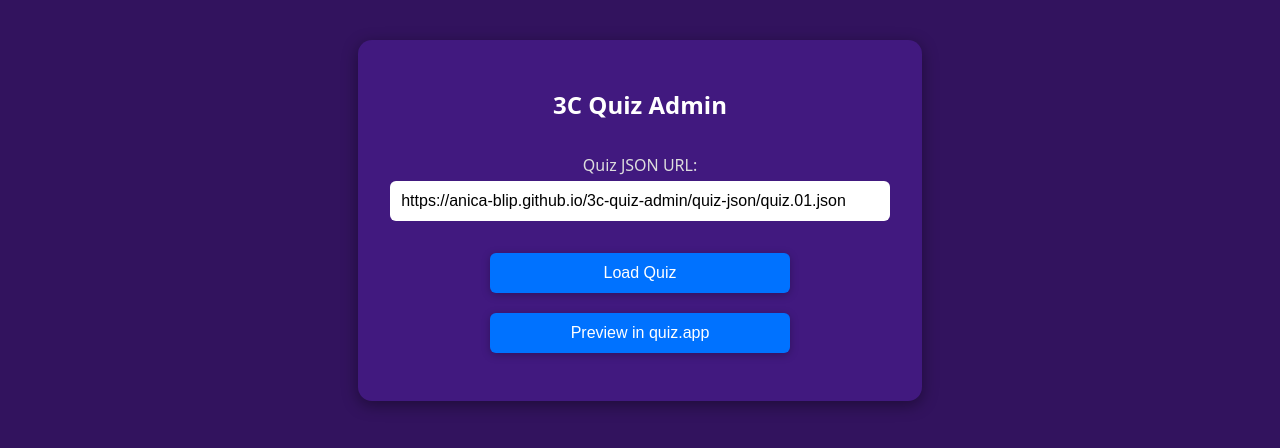
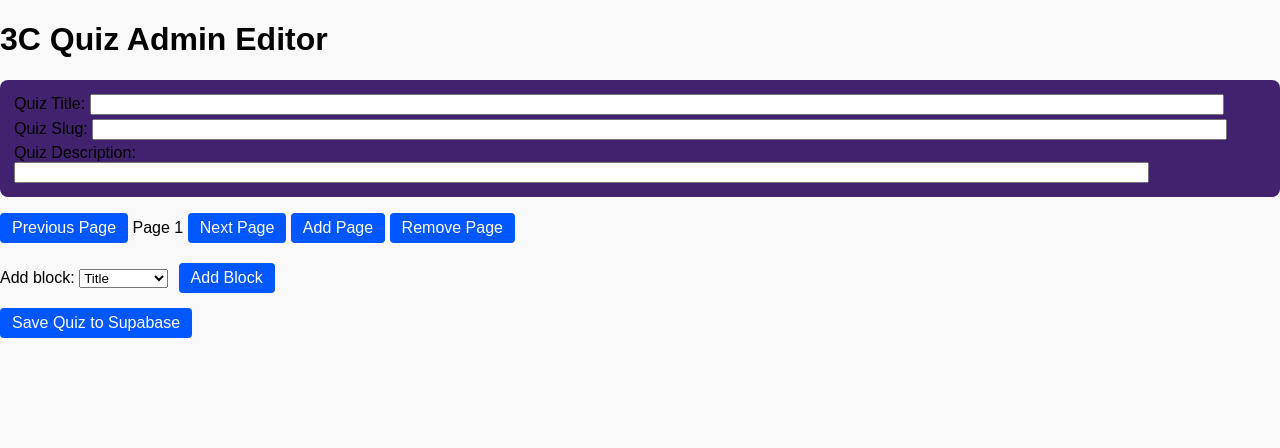
Before and after one commit to Anica-blip/3c-quiz-admin, a plain HTML site: page admin.html in a window 1280 px wide. Drawn offline with nearby package versions, Linux system fonts and the light colour scheme.

Commit message:
Update admin.html

```diff
--- a/admin.html
+++ b/admin.html
@@ -2,165 +2,60 @@
 <html lang="en">
 <head>
   <meta charset="UTF-8">
-  <title>3C Quiz Admin</title>
+  <title>3C Quiz Admin Editor</title>
   <meta name="viewport" content="width=device-width,initial-scale=1.0">
+  <link rel="stylesheet" href="admin.css">
+  <script src="https://cdn.jsdelivr.net/npm/@supabase/supabase-js"></script>
   <style>
-    body {
-      font-family: system-ui, sans-serif;
-      background: #32135e;
-      color: #fff;
-      margin: 0;
-      padding: 0;
-      min-height: 100vh;
-      display: flex;
-      flex-direction: column;
-      align-items: center;
-      box-sizing: border-box;
-    }
-    .container {
-      background: #41197f;
-      border-radius: 14px;
-      box-shadow: 0 4px 16px #0006;
-      padding: 2em 2em 2em 2em;
-      margin-top: 2.5em;
-      max-width: 500px;
-      width: 95vw;
-      display: flex;
-      flex-direction: column;
-      align-items: center;
-    }
-    h1 {
-      font-size: 1.5em;
-      margin-bottom: 0.7em;
-      text-align: center;
-      font-weight: bold;
-    }
-    label {
-      font-size: 1em;
-      margin-top: 1em;
-      margin-bottom: 0.3em;
-      display: block;
-      color: #ddd;
-    }
-    input[type="text"], input[type="url"] {
-      width: 100%;
-      padding: 0.7em;
-      border-radius: 6px;
-      border: none;
-      font-size: 1em;
-      margin-bottom: 0.8em;
-      box-sizing: border-box;
-    }
-    .btn, .preview-btn {
-      background: #0072ff;
-      color: #fff;
-      font-size: 1em;
-      padding: 0.7em 2em;
-      border-radius: 6px;
-      border: none;
-      cursor: pointer;
-      margin-top: 1.2em;
-      box-shadow: 0 2px 8px #0004;
-      transition: background 0.2s;
-      width: 100%;
-      max-width: 300px;
-      display: block;
-    }
-    .btn:active,
-    .btn:hover,
-    .preview-btn:active,
-    .preview-btn:hover { background: #005bb5; }
-    .error {
-      margin-top: 1em;
-      color: #ffb4b4;
-      font-size: 1em;
-      font-weight: bold;
-      text-align: center;
-    }
-    .quiz-preview {
-      margin-top: 2em;
-      width: 100%;
-      min-height: 350px;
-      border: 1px solid #666;
-      border-radius: 8px;
-      background: #250e44;
-      box-shadow: 0 4px 16px #0006;
-      display: none;
-    }
-    @media (max-width: 600px) {
-      .container {
-        padding: 1em;
-      }
-      .quiz-preview {
-        min-height: 220px;
-      }
-    }
+    .block-row { display: flex; gap: 10px; margin-bottom: 8px; }
+    .block-row input { width: 90px; }
+    .block-row select { width: 110px; }
+    .block-row button { margin-left: 6px; }
+    .block-list { margin-bottom: 20px; }
+    .page-controls { margin: 12px 0; }
+    .add-block-controls { margin-bottom: 15px; }
+    .quiz-meta { background: #42216e; border-radius: 8px; padding: 10px 14px; margin-bottom: 16px; }
+    .quiz-meta label { display: block; margin: 4px 0; }
+    .quiz-meta input { width: 90%; }
+    .save-success { color: #9f9; margin-bottom: 10px; }
+    .save-error { color: #f99; margin-bottom: 10px; }
   </style>
 </head>
 <body>
   <div class="container">
-    <h1>3C Quiz Admin</h1>
-    <label for="quiz-url">Quiz JSON URL:</label>
-    <input type="url" id="quiz-url" placeholder="Paste your quiz JSON URL here" value="https://anica-blip.github.io/3c-quiz-admin/quiz-json/quiz.01.json">
-    <button class="btn" id="load-quiz-btn">Load Quiz</button>
-    <button class="preview-btn" id="preview-quizapp-btn">Preview in quiz.app</button>
-    <div class="error" id="error-msg"></div>
-    <pre id="quiz-json-view" style="width:100%;overflow-x:auto;background:#200b36;border-radius:8px;color:#fff;padding:1em;display:none;"></pre>
-    <div class="quiz-preview" id="quiz-app-preview">
-      <!-- Quiz app will be loaded here via iframe -->
+    <h1>3C Quiz Admin Editor</h1>
+    <div id="quiz-meta" class="quiz-meta">
+      <label>Quiz Title: <input type="text" id="quiz-title"></label>
+      <label>Quiz Slug: <input type="text" id="quiz-slug"></label>
+      <label>Quiz Description: <input type="text" id="quiz-description"></label>
+    </div>
+    <div class="page-controls">
+      <button id="prev-page">Previous Page</button>
+      <span id="page-indicator">Page 1</span>
+      <button id="next-page">Next Page</button>
+      <button id="add-page">Add Page</button>
+      <button id="remove-page">Remove Page</button>
+    </div>
+    <div id="blocks-list" class="block-list"></div>
+    <div class="add-block-controls">
+      <label>Add block:
+        <select id="new-block-type">
+          <option value="title">Title</option>
+          <option value="description">Description</option>
+          <option value="question">Question</option>
+          <option value="answerA">Answer A</option>
+          <option value="answerB">Answer B</option>
+          <option value="answerC">Answer C</option>
+          <option value="answerD">Answer D</option>
+        </select>
+        <button id="add-block">Add Block</button>
+      </label>
+    </div>
+    <div>
+      <button id="save-quiz">Save Quiz to Supabase</button>
+      <div id="save-status"></div>
     </div>
   </div>
-  <script>
-    const quizUrlInput = document.getElementById('quiz-url');
-    const loadBtn = document.getElementById('load-quiz-btn');
-    const previewBtn = document.getElementById('preview-quizapp-btn');
-    const errorMsg = document.getElementById('error-msg');
-    const quizJsonView = document.getElementById('quiz-json-view');
-    const quizAppPreview = document.getElementById('quiz-app-preview');
-
-    // Load and display raw quiz JSON
-    loadBtn.onclick = async function() {
-      const url = quizUrlInput.value.trim();
-      errorMsg.textContent = '';
-      quizJsonView.style.display = 'none';
-      quizAppPreview.style.display = 'none';
-      if (!url) {
-        errorMsg.textContent = 'Please enter the quiz JSON URL!';
-        return;
-      }
-      try {
-        const resp = await fetch(url);
-        if (!resp.ok) throw new Error('Network error');
-        const data = await resp.json();
-        quizJsonView.textContent = JSON.stringify(data, null, 2);
-        quizJsonView.style.display = 'block';
-      } catch (e) {
-        errorMsg.textContent = 'Error loading quiz: NetworkError when attempting to fetch resource.';
-      }
-    };
-
-    // Preview in quiz.app using iframe
-    previewBtn.onclick = function() {
-      const url = quizUrlInput.value.trim();
-      errorMsg.textContent = '';
-      quizAppPreview.innerHTML = '';
-      quizJsonView.style.display = 'none';
-      if (!url) {
-        errorMsg.textContent = 'Please enter the quiz JSON URL!';
-        return;
-      }
-      // Replace this with the correct quiz.app URL and pass the quiz JSON URL as a query parameter
-      // Example: https://anica-blip.github.io/3c-quiz/?quizUrl=YOUR_JSON_URL
-      const quizAppUrl = 'https://anica-blip.github.io/3c-quiz/?quizUrl=' + encodeURIComponent(url);
-      const iframe = document.createElement('iframe');
-      iframe.src = quizAppUrl;
-      iframe.width = '100%';
-      iframe.height = '400px';
-      iframe.style.border = 'none';
-      iframe.style.borderRadius = '8px';
-      quizAppPreview.appendChild(iframe);
-      quizAppPreview.style.display = 'block';
-    };
-  </script>
+  <script src="admin.app.js"></script>
 </body>
 </html>
```
